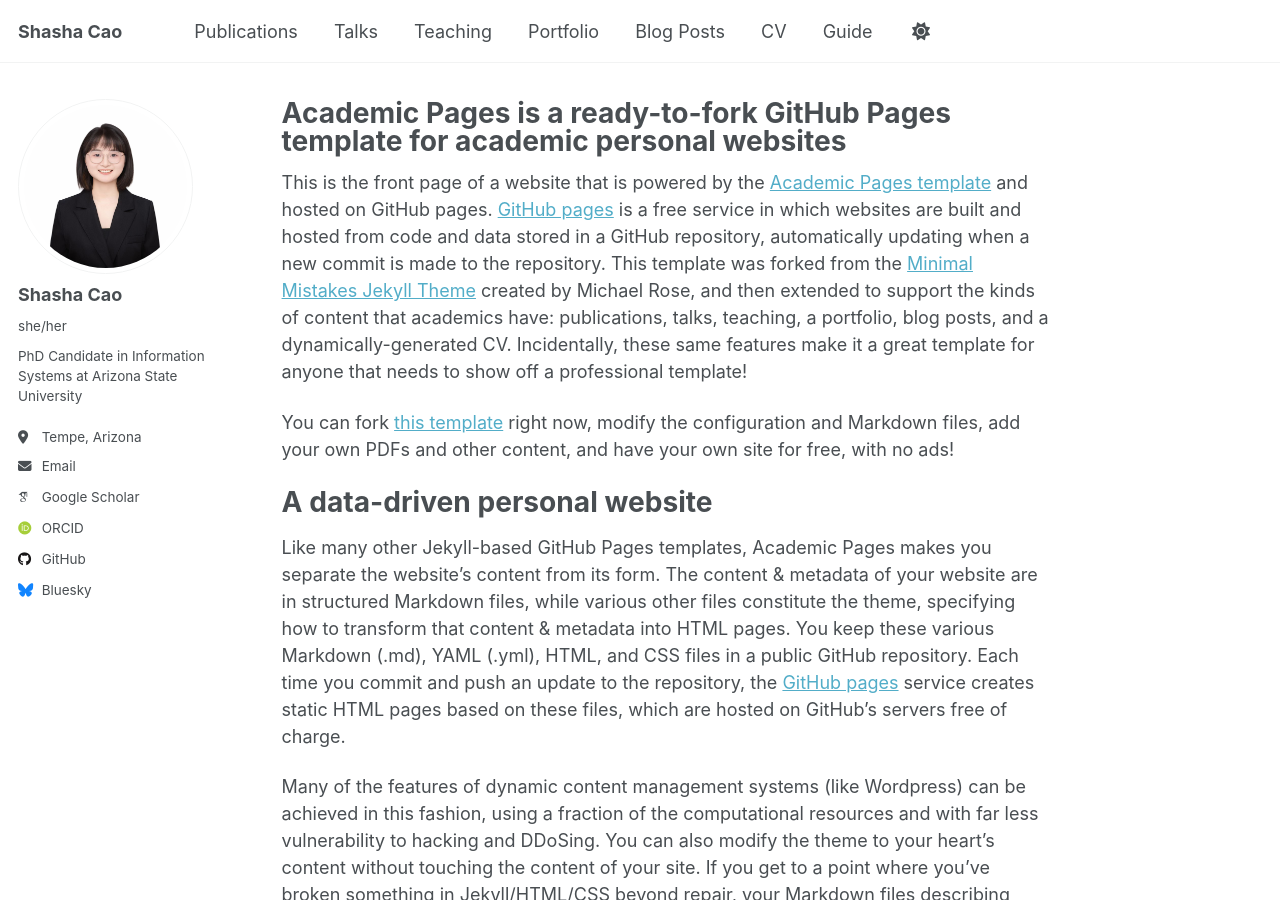
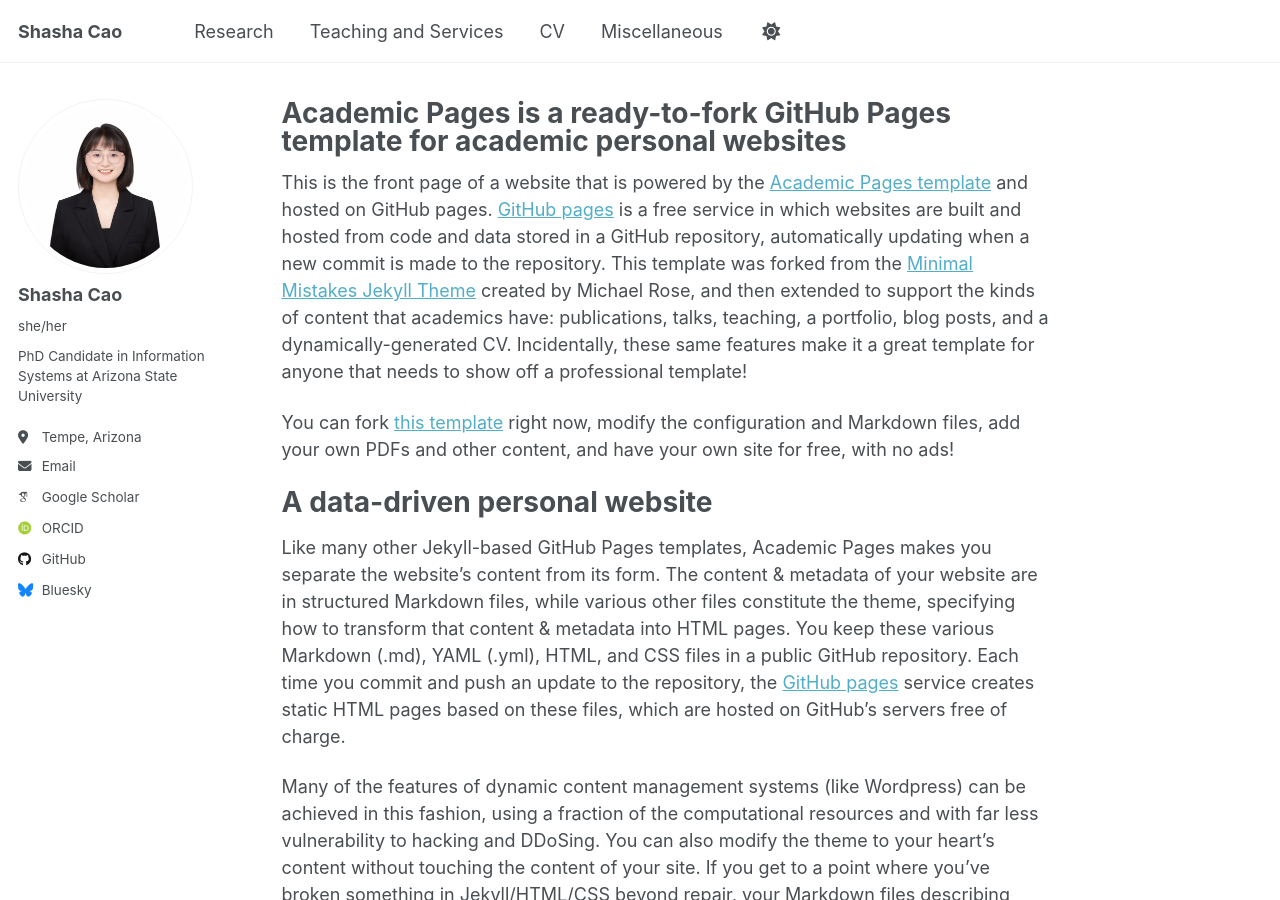
Before and after one commit to Desertshasha/shashacao.github.io, a Jekyll site: the page built from _pages/about.md, in a window 1280 px wide and 900 px high. Built offline with Jekyll 4.4.1, drawn with Linux system fonts in a browser that asks for light colours; some web fonts are replaced; a script that is not in the unit is left out.

Commit message:
Update navigation.yml

```diff
--- a/_data/navigation.yml
+++ b/_data/navigation.yml
@@ -8,26 +8,14 @@
 #      Markdown formatted page while the second is generated using JSON.
 
 main:
-  - title: "Publications"
-    url: /publications/
+  - title: "Research"
+    url: /research/
 
-  - title: "Talks"
-    url: /talks/
-
-  - title: "Teaching"
-    url: /teaching/
-
-  - title: "Portfolio"
-    url: /portfolio/
-
-  - title: "Blog Posts"
-    url: /year-archive/
+  - title: "Teaching and Services"
+    url: /teaching and services/
 
   - title: "CV"
     url: /cv/
 
-  # - title: "CV"
-  #   url: /cv-json/
-
-  - title: "Guide"
-    url: /markdown/
+  - title: "Miscellaneous"
+    url: /miscellaneous/
```
